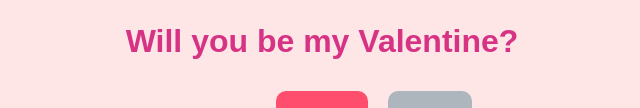
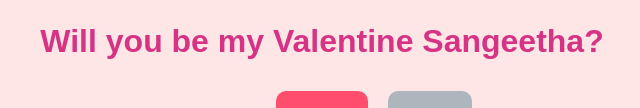
Before and after one commit to Sivabalan-Mano/Will-You-Be-My-Valentine, a plain HTML site: page index.html in a window 1280 px wide. Shown: the part 483-591 px from the top of the page, without its empty margins (318-958 px from the left). Drawn offline with Linux system fonts and the light colour scheme.

Commit message:
Update index.html

```diff
--- a/index.html
+++ b/index.html
@@ -7,7 +7,7 @@
 <body>
     <div class="container">
         <img src="https://media.giphy.com/media/v1.Y2lkPTc5MGI3NjExOHpueGZ4ZzZueXN6ZzZueXN6ZzZueXN6ZzZueXN6ZzZueXN6ZzZueCZlcD12MV9pbnRlcm5hbF9naWZfYnlfaWQmY3Q9cw/cLS1cfxvGOPVpf9g3y/giphy.gif" alt="Cute Cat">
-        <h1>Will you be my Valentine?</h1>
+        <h1>Will you be my Valentine Sangeetha?</h1>
         <div class="buttons">
             <button id="yesBtn" onclick="celebrate()">Yes</button>
             <button id="noBtn" onmouseover="moveButton()">No</button>
```
